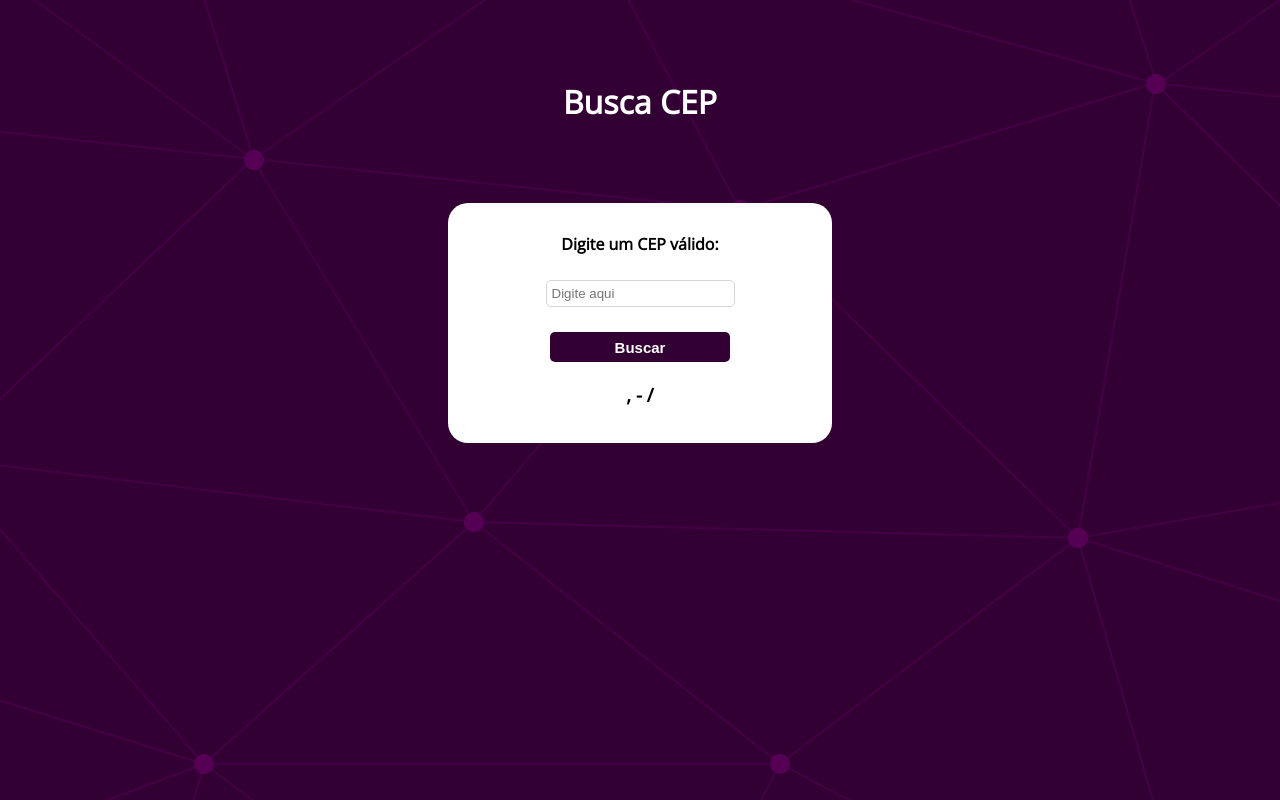
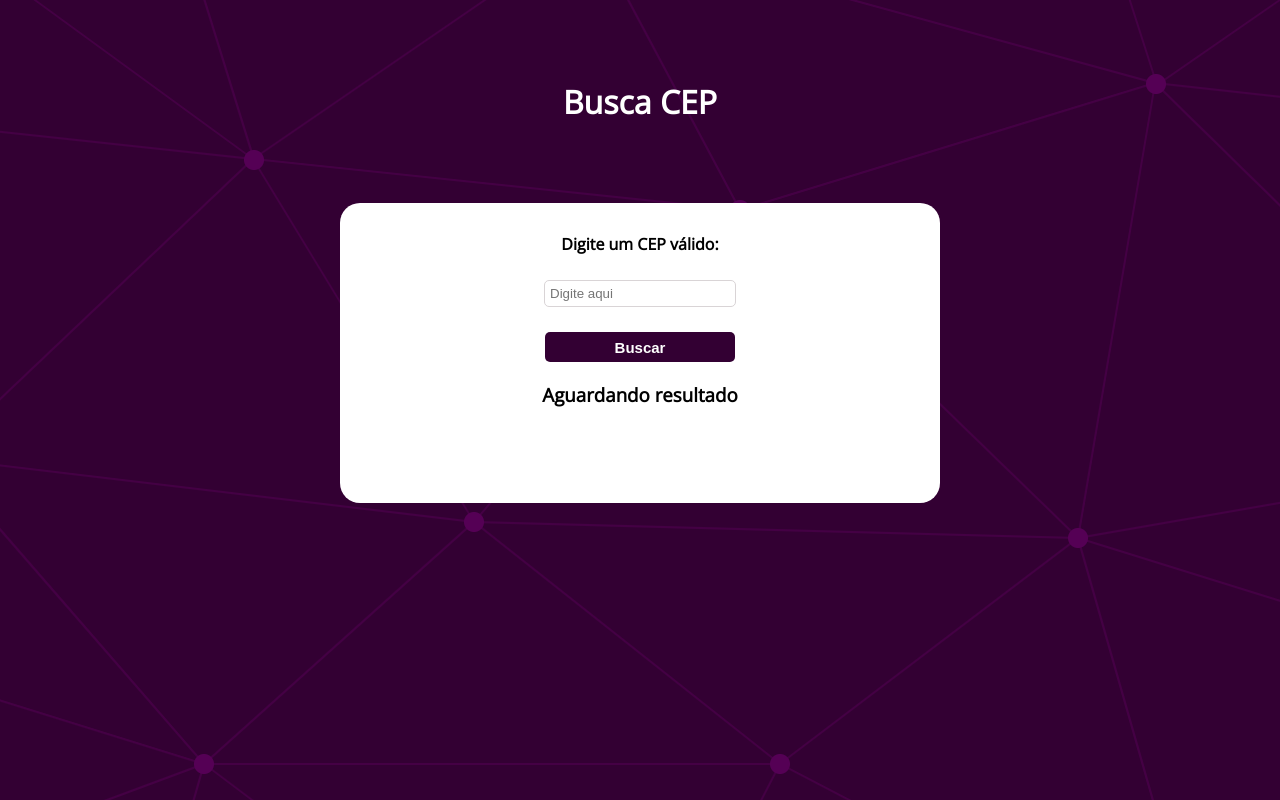
Before and after one commit to victoramos1/busca-cep, a React (Create React App) app: page / in a window 1280 px wide. Built offline with nearby package versions, Linux system fonts and the light colour scheme.

Commit message:
Ajuste no resultado antes do retorno da API

```diff
--- a/src/components/Main.js
+++ b/src/components/Main.js
@@ -3,27 +3,25 @@ import styles from './Main.module.css'
 
 export default function Main(){
 
-        const [resultado, setResultado] = useState('')
+        const [resultado, setResultado] = useState('Aguardando resultado')
         let cepDigitado = useRef('')
 
         function buscar(){
             fetch(`https://viacep.com.br/ws/${cepDigitado.current.value}/json/`)
             .then(retorno => retorno.json())
-            .then(dados => setResultado(dados))
+            .then(dados => setResultado(<h3>{dados.logradouro}, {dados.bairro} - {dados.localidade}/{dados.uf}</h3>))
             .catch(err => console.log('Erro no retorno da API'))
-            console.log(resultado)
         }
 
     return(
         <div className={styles.containerNativo}>
             <h1>Busca CEP</h1>
             <div className={styles.containerElementos}>
-            <label htmlFor="input-cep">Digite um CEP válido:</label>
-            <input type="text" placeholder="Digite aqui" id="input-cep" name="input-cep" ref={cepDigitado} required></input>
-            <button type="submit" onClick={buscar}>Buscar</button>
-            <h3>{resultado.logradouro}, {resultado.bairro} - {resultado.localidade}/{resultado.uf}</h3>
+                <label htmlFor="input-cep">Digite um CEP válido:</label>
+                <input type="text" placeholder="Digite aqui" id="input-cep" name="input-cep" ref={cepDigitado} required></input>
+                <button type="submit" onClick={buscar}>Buscar</button>
+                <h3>{resultado}</h3>
             </div>
-
         </div>
     )
 }
--- a/src/components/Main.module.css
+++ b/src/components/Main.module.css
@@ -18,8 +18,8 @@
 .containerElementos{
     box-sizing: border-box;
     margin: 10vh;
-    width: 30vw;
-    height: 30vh;
+    width: 600px;
+    height: 300px;
     background-color: white;
     font-family: 'Open Sans', sans-serif;
     border-radius: 20px;
@@ -36,6 +36,7 @@ h1{
 
 h3{
     margin: 5px;
+    text-align: center;
 }
 
 label{
@@ -49,6 +50,7 @@ input{
     margin: 10px;
     padding: 5px;
     border: 1px solid #D9D4D6;
+    width: 180px;
 }
 
 button{
@@ -58,8 +60,9 @@ button{
     color: #ffffff;
     font-size: 15px;
     margin: 15px;
-    width: 180px;
+    width: 190px;
     height: 30px;
     border: none;
     background-color: #330033;
+    cursor: pointer;
 }
```
